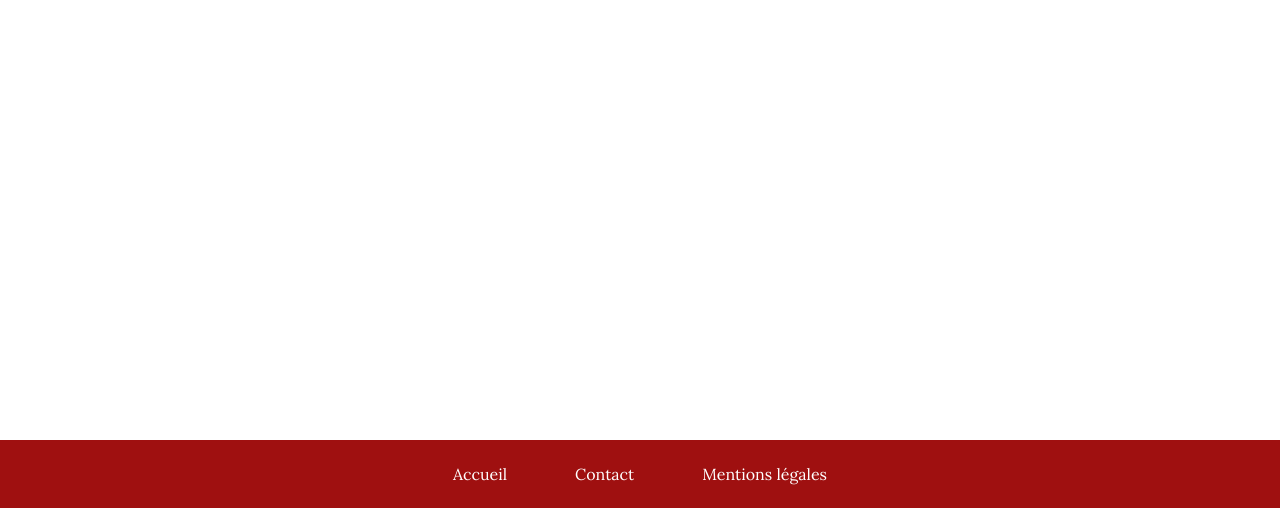
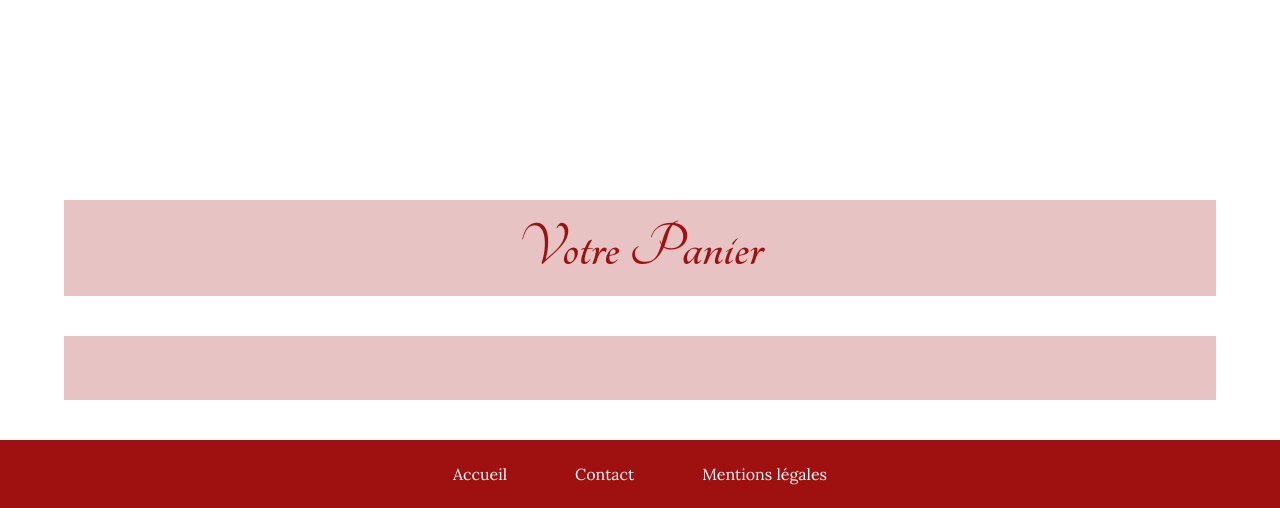
Before and after one commit to PingouinTrash/SAE-203-GitHub, a PHP site: page /sae-203-github/panier.php in a window 1280 px wide. Shown: the part 292-800 px from the top of the page. Run offline with PHP 8.4, Linux system fonts and the light colour scheme; a stand-in replaces the project's code that opens the database connection.

Commit message:
j'ai commencé le panier

```diff
--- a/boutique.php
+++ b/boutique.php
@@ -10,9 +10,9 @@ include_once("acces_bdd.php");
     </div>
 </section>
 
-<section class="liste-boutiques">
+<section id="liste-boutiques" class="liste">
 
-    <div class="liste-boutiques">
+    <div>
         <?php
 
         $sql = "SELECT * FROM boutiques";
--- a/css/styles.css
+++ b/css/styles.css
@@ -144,7 +144,7 @@ h1 {
 
 /* -------- Boutiques -------- */
 
-.liste-boutiques {
+.liste {
     background-color: #E7C3C3;
     color: #9f1010;
     font-family: "Lora", serif;
@@ -199,10 +199,18 @@ h3 {
     text-decoration: underline;
 }
 
-.liste-produits {
+.liste #produits {
     display: flex;
     justify-content: center;
     flex-wrap: wrap;
+}
+
+/* -------- Paniers -------- */
+
+#liste-panier {
+    display: grid;
+    grid-template-columns: repeat(3, 1fr);
+    gap: 0.5rem;
 }
 
 /* -------- Connexion -------- */
--- a/panier.php
+++ b/panier.php
@@ -3,6 +3,17 @@ include_once("header.php");
 include_once("menu.php");
 ?>
 
+<section>
+    <div class="nom-de-page">
+        <h2>Votre Panier</h2>
+    </div>
+</section>
+
+<section id="liste-panier" class="liste">
+    <section id="liste-confiseries-panier" class="liste"></section>
+    <section id="total"></section>
+</section>
+
 <?php
 include_once("footer.php");
 ?>
--- a/produit.php
+++ b/produit.php
@@ -14,7 +14,7 @@ include_once("menu.php");
     </div>
 </section>
 
-<section class="liste-produits">
+<section id="liste-produits" class="liste">
     <?php
 
     $boutique_id = $_GET["param_id"];
```
